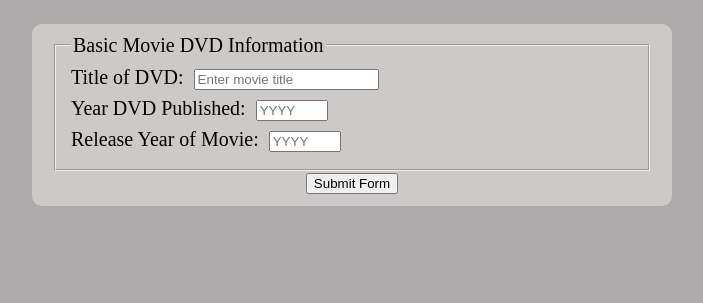
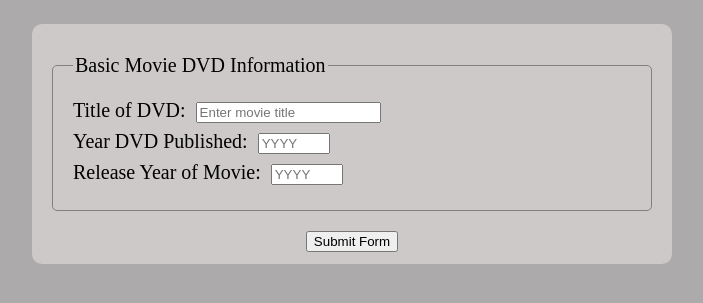
Before and after one commit to jripke74/media-app, a website: page index.html in a window 1280 px wide. Shown: the part 77-380 px from the top of the page, without its empty margins (288-991 px from the left). Drawn offline with Linux system fonts and the light colour scheme.

Commit message:
add fieldset styles

```diff
--- a/index.js
+++ b/index.js
@@ -32,7 +32,7 @@ app.get('/dvds', async (req, res) => {
     const movieTableData = await pool.query('SELECT * FROM movies');
     res.send('<ul>')
     for (let movie of movieTableData.rows) {
-      res.send(`<li>${movie.title}, Movie realease year: ${movie.release_year_movie}</li>`);
+      res.send(`<li>${movie.title}, Movie release year: ${movie.release_year_movie}</li>`);
     }
     res.send('</ul>')
   } catch (err) {
--- a/main.css
+++ b/main.css
@@ -16,6 +16,13 @@ main {
   background-color: #cec9c9;
 }
 
+fieldset {
+  border: 1px solid grey;
+  border-radius: 5px;
+  margin: 20px 0;
+  padding: 20px;
+}
+
 input {
   margin: 5px;
 }
```
